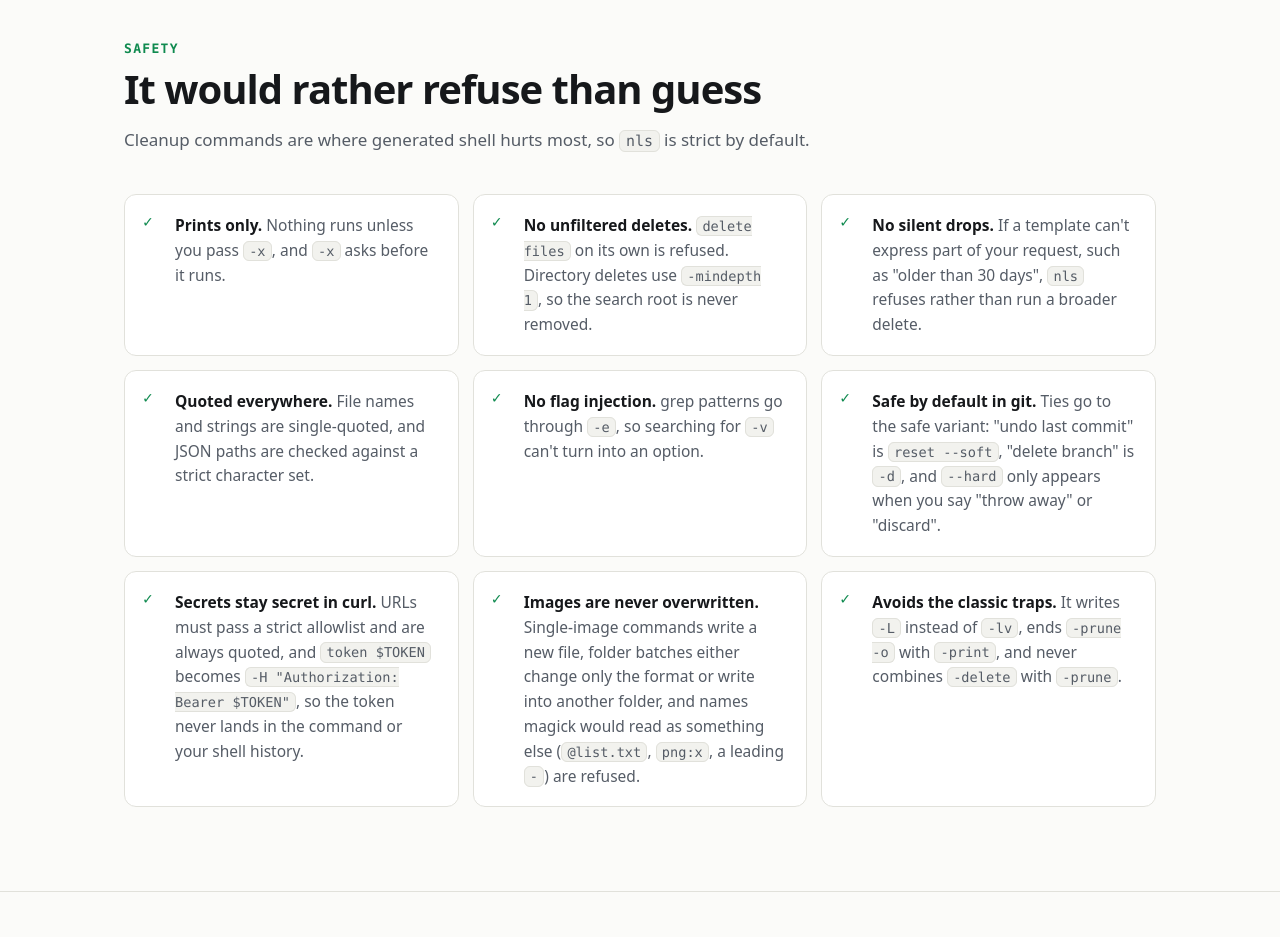
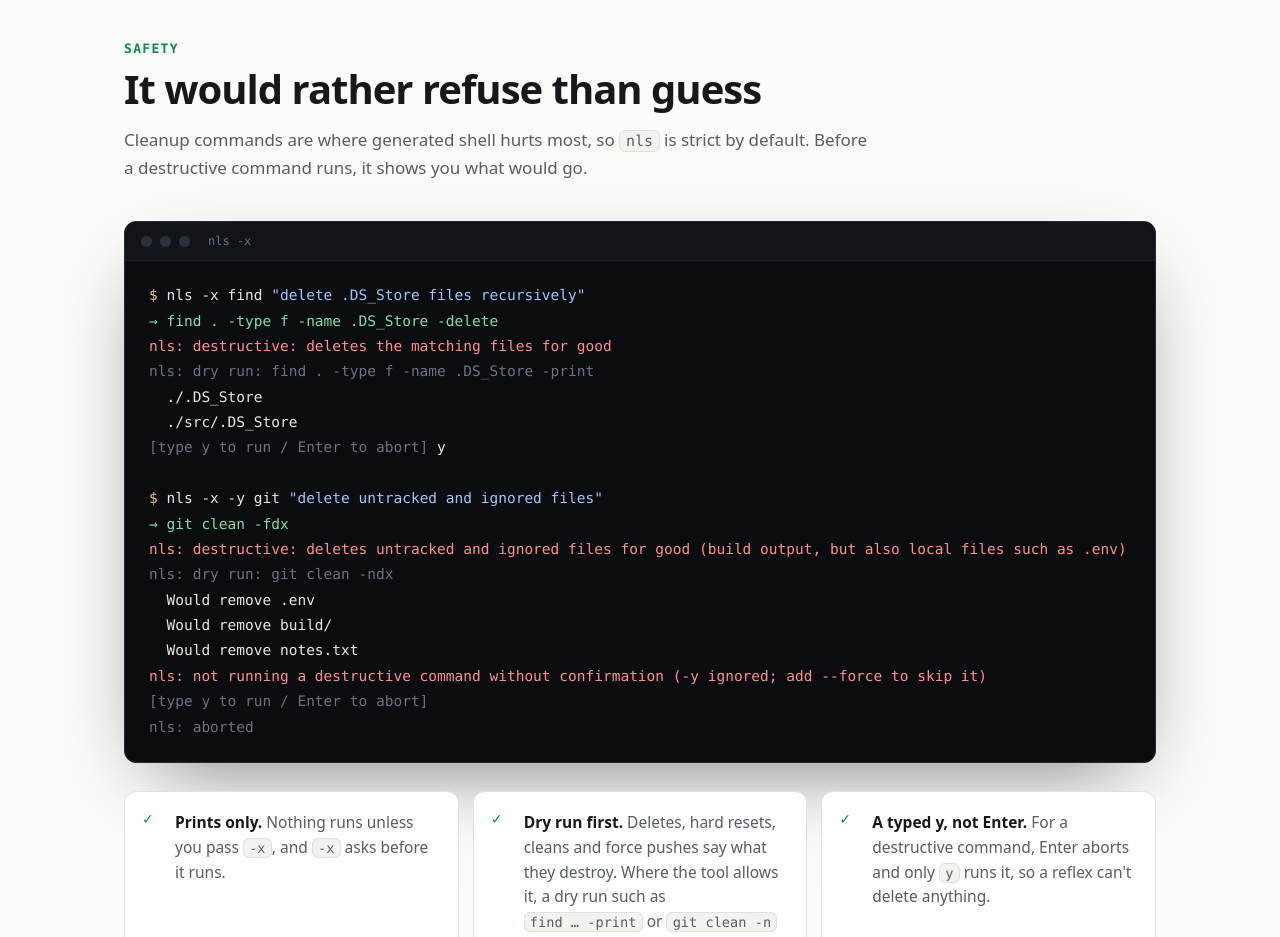
Before and after one commit to gnatal/nls, a plain HTML site: page docs/index.html in a window 1280 px wide. Shown: the part 3700-4637 px from the top of the page. Drawn offline with Linux system fonts and the light colour scheme.

Commit message:
Docs updated

```diff
--- a/docs/index.html
+++ b/docs/index.html
@@ -188,7 +188,7 @@
   td.yes { color: var(--text); font-weight: 600; }
 
   /* safety */
-  .checks { list-style: none; padding: 0; margin: 0; display: grid; gap: 14px; grid-template-columns: repeat(auto-fit, minmax(300px, 1fr)); }
+  .checks { list-style: none; padding: 0; margin: 0; display: grid; gap: 14px; grid-template-columns: repeat(auto-fit, minmax(min(300px, 100%), 1fr)); }
   .checks li {
     background: var(--panel); border: 1px solid var(--line); border-radius: var(--radius);
     padding: 18px 20px 18px 50px; position: relative; color: var(--muted); font-size: 15.5px;
@@ -198,6 +198,9 @@
     font: 700 16px var(--mono); color: var(--accent);
   }
   .checks strong { color: var(--text); font-weight: 600; }
+  .checks code { white-space: nowrap; }        /* keep flags whole: no "-" / "d" or "--" / "force" */
+  .checks code.wrap { white-space: normal; }   /* except a chip too long for a phone-width card */
+  .safety-demo { margin-bottom: 28px; }
 
   /* install */
   .install > *, .grid > *, .pipe > * { min-width: 0; }
@@ -320,7 +323,7 @@
 <span class="o">find . -mindepth 1 -type d -name node_modules -prune -exec rm -rf {} +</span>
 
 <span class="p">$</span> nls find <span class="s">"delete files"</span>
-<span class="e">nls: refusing to delete everything; say which files (e.g. '*.log', named 'core', older than 30 days)</span></pre>
+<span class="e">nls: refusing to delete everything; say which files (e.g. '*.log', named 'core', older than 30 days) (find_delete)</span></pre>
       </div>
 
       <div class="term panel" role="tabpanel" id="t-tar" aria-labelledby="b-tar" hidden>
@@ -410,7 +413,7 @@
         <div class="card"><div class="stat">~2<small> ms</small></div><h3>Instant</h3><p>That includes starting the process. You won't wait on a spinner.</p></div>
         <div class="card"><div class="stat">0<small> requests</small></div><h3>Private</h3><p>Your file names and data never leave your machine. It needs no API key and works on a plane.</p></div>
         <div class="card"><div class="stat">1:1</div><h3>Deterministic</h3><p>The same input always gives the same output, so you can script it and trust it.</p></div>
-        <div class="card"><div class="stat">789<small> tests</small></div><h3>Tested for real</h3><p>The tests run the generated commands against real ffmpeg, jq, grep, find, tar, git, curl and ImageMagick, and check the output files: durations with ffprobe, image sizes, transparency and pixel colours with magick.</p></div>
+        <div class="card"><div class="stat">909<small> tests</small></div><h3>Tested for real</h3><p>The tests run the generated commands against real ffmpeg, jq, grep, find, tar, git, curl and ImageMagick, and check the output files: durations with ffprobe, image sizes, transparency and pixel colours with magick.</p></div>
       </div>
 
       <div class="table-wrap" style="margin-top:36px">
@@ -422,7 +425,7 @@
             <tr><td>Latency</td><td class="yes">~2 ms</td><td>Typically seconds</td></tr>
             <tr><td>Your files and data</td><td class="yes">Stay on your machine</td><td>Sent to a provider, unless self-hosted</td></tr>
             <tr><td>Invented flags</td><td class="yes">Not possible: every command is a tested template</td><td>Possible</td></tr>
-            <tr><td>Coverage</td><td>ffmpeg, jq, grep, find, tar, git, curl, ImageMagick (206 templates)</td><td class="yes">Anything</td></tr>
+            <tr><td>Coverage</td><td>ffmpeg, jq, grep, find, tar, git, curl, ImageMagick (208 templates)</td><td class="yes">Anything</td></tr>
           </tbody>
         </table>
       </div>
@@ -433,7 +436,7 @@
     <div class="wrap">
       <p class="kicker">How it works</p>
       <h2>A small compiler from English to shell</h2>
-      <p class="sub">There are no models or weights, just about 6,700 lines of C11 using the standard library and no other dependencies.</p>
+      <p class="sub">There are no models or weights, just about 8,100 lines of C11 using the standard library and no other dependencies.</p>
       <div class="pipe">
         <div class="card">
           <h3>Lexer</h3>
@@ -455,15 +458,41 @@
     <div class="wrap">
       <p class="kicker">Safety</p>
       <h2>It would rather refuse than guess</h2>
-      <p class="sub">Cleanup commands are where generated shell hurts most, so <code>nls</code> is strict by default.</p>
+      <p class="sub">Cleanup commands are where generated shell hurts most, so <code>nls</code> is strict by default. Before a destructive command runs, it shows you what would go.</p>
+
+      <div class="term safety-demo">
+        <div class="term-bar"><i></i><i></i><i></i><b>nls -x</b></div>
+<pre><span class="p">$</span> nls -x find <span class="s">"delete .DS_Store files recursively"</span>
+<span class="o">→ find . -type f -name .DS_Store -delete</span>
+<span class="e">nls: destructive: deletes the matching files for good</span>
+<span class="c">nls: dry run: find . -type f -name .DS_Store -print</span>
+  ./.DS_Store
+  ./src/.DS_Store
+<span class="c">[type y to run / Enter to abort]</span> y
+
+<span class="p">$</span> nls -x -y git <span class="s">"delete untracked and ignored files"</span>
+<span class="o">→ git clean -fdx</span>
+<span class="e">nls: destructive: deletes untracked and ignored files for good (build output, but also local files such as .env)</span>
+<span class="c">nls: dry run: git clean -ndx</span>
+  Would remove .env
+  Would remove build/
+  Would remove notes.txt
+<span class="e">nls: not running a destructive command without confirmation (-y ignored; add --force to skip it)</span>
+<span class="c">[type y to run / Enter to abort]</span>
+<span class="c">nls: aborted</span></pre>
+      </div>
+
       <ul class="checks">
         <li><strong>Prints only.</strong> Nothing runs unless you pass <code>-x</code>, and <code>-x</code> asks before it runs.</li>
+        <li><strong>Dry run first.</strong> Deletes, hard resets, cleans and force pushes say what they destroy. Where the tool allows it, a dry run such as <code>find … -print</code> or <code>git clean -n</code> shows what they would touch, and if it fails, nothing runs.</li>
+        <li><strong>A typed y, not Enter.</strong> For a destructive command, Enter aborts and only <code>y</code> runs it, so a reflex can't delete anything.</li>
+        <li><strong><code>-y</code> isn't enough.</strong> <code>-y</code> skips the question for everyday commands. Destructive ones also need <code>--force</code>, and when the match was a guess, nothing skips the question.</li>
         <li><strong>No unfiltered deletes.</strong> <code>delete files</code> on its own is refused. Directory deletes use <code>-mindepth 1</code>, so the search root is never removed.</li>
         <li><strong>No silent drops.</strong> If a template can't express part of your request, such as "older than 30 days", <code>nls</code> refuses rather than run a broader delete.</li>
         <li><strong>Quoted everywhere.</strong> File names and strings are single-quoted, and JSON paths are checked against a strict character set.</li>
         <li><strong>No flag injection.</strong> grep patterns go through <code>-e</code>, so searching for <code>-v</code> can't turn into an option.</li>
         <li><strong>Safe by default in git.</strong> Ties go to the safe variant: "undo last commit" is <code>reset --soft</code>, "delete branch" is <code>-d</code>, and <code>--hard</code> only appears when you say "throw away" or "discard".</li>
-        <li><strong>Secrets stay secret in curl.</strong> URLs must pass a strict allowlist and are always quoted, and <code>token $TOKEN</code> becomes <code>-H "Authorization: Bearer $TOKEN"</code>, so the token never lands in the command or your shell history.</li>
+        <li><strong>Secrets stay secret in curl.</strong> URLs must pass a strict allowlist and are always quoted, and <code>token $TOKEN</code> becomes <code class="wrap">-H "Authorization: Bearer $TOKEN"</code>, so the token never lands in the command or your shell history.</li>
         <li><strong>Images are never overwritten.</strong> Single-image commands write a new file, folder batches either change only the format or write into another folder, and names magick would read as something else (<code>@list.txt</code>, <code>png:x</code>, a leading <code>-</code>) are refused.</li>
         <li><strong>Avoids the classic traps.</strong> It writes <code>-L</code> instead of <code>-lv</code>, ends <code>-prune -o</code> with <code>-print</code>, and never combines <code>-delete</code> with <code>-prune</code>.</li>
       </ul>
@@ -493,7 +522,6 @@
         <ul>
           <li>It only knows ffmpeg, jq, grep, find, tar, git, curl and ImageMagick so far, and git, curl and magick mean common workflows, not every flag.</li>
           <li>It supports POSIX shells only; quoting isn't Windows-safe.</li>
-          <li>jq filters can't combine conditions yet.</li>
           <li>grep can't exclude directories yet.</li>
           <li>It's tested on macOS with BSD grep, find and tar, git 2.55, curl 8.7 and ImageMagick 7.1. The flags it uses also exist in GNU; git needs 2.23+ for <code>switch</code>/<code>restore</code>, and image commands need ImageMagick 7 (<code>magick</code>).</li>
         </ul>
@@ -516,7 +544,7 @@
     ffmpeg: "It picks <code>-c copy</code> when it can, so trimming a clip doesn't re-encode it.",
     jq: "It reads the file's field names, so plain words like “emails” map to <code>.email</code>.",
     grep: "“Files not containing X” becomes <code>-L</code>, not <code>-lv</code>, which would list almost every file.",
-    find: "With no filter, a delete is refused, so “delete files” can't wipe a folder.",
+    find: "With no filter, a delete is refused, so “delete files” can't wipe a folder, and with <code>-x</code> a delete lists what it would remove before it runs.",
     tar: "The compression letter comes from the archive name, and <code>-f</code> always goes last, so <code>-cfz</code> can't create a file named <code>z</code>.",
     git: "“Undo” means <code>reset --soft</code> unless you say “throw away”, and “already pushed” switches to <code>git revert</code>.",
     curl: "<code>-d @data.json</code> sends the file, not the text “data.json”, and <code>$TOKEN</code> stays a variable, so the secret never appears in the command.",
```
